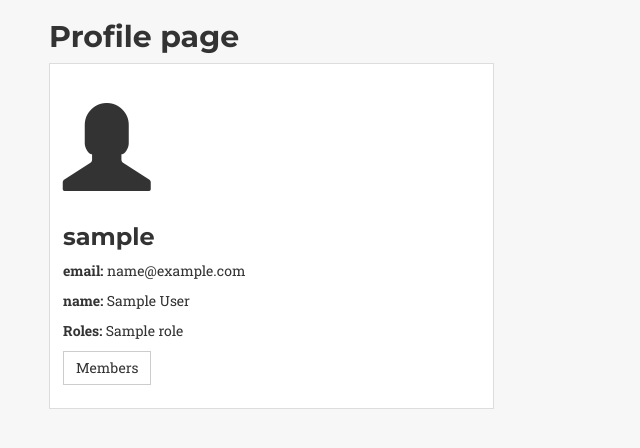
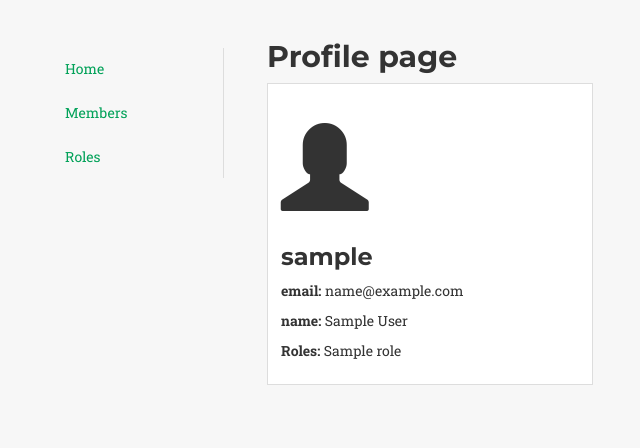
Before and after one commit to rubenlorenzo/Flask_Scaffold_Admin, a Flask app: template app/templates/profile.html in a window 1280 px wide. Shown: the part 52-500 px from the top of the page, without its empty margins (36-676 px from the left). Run offline with Flask 2, Linux system fonts and the light colour scheme; tables that the repository leaves empty hold one stand-in row (values such as "Sample post"); the template is opened without the code that fills it: values that come from a table or form of the project are taken from there, most other values are stand-ins (such as "Sample title", 1, 10 or a date in 2020); parts of the project's set-up code (start-up, migrations or seed data) failed here and were passed over; some libraries are stand-ins or nearby versions.

Commit message:
add vertical menu, closed #2

```diff
--- a/app/static/style.css
+++ b/app/static/style.css
@@ -87,8 +87,6 @@
 
 }
 
-
-
 #submit_roles_user{
   margin-top: 0.9px;
 }
@@ -124,3 +122,24 @@
 .dropdown-menu {
     background-color: #e8e8e8;
 }
+
+/* Vertical-menu */
+#vertical-menu{
+  margin-top: 2em;
+  margin-right: 2em;
+  border-right: 1px solid  #ddd;
+}
+.nav-pills > li > a{
+  border: 1px solid  #F7F7F7;
+  border-radius: 0px;
+}
+.nav-pills > li.active > a{
+  background-color: #01A158;
+
+}
+
+.nav-pills > li.active > a:focus, .nav-pills > li.active > a:hover, .nav-pills > li > a:hover {
+  background-color: #faece1;
+  border-color: #01A158;
+  color:#d41111;
+}
--- a/app/templates/base.html
+++ b/app/templates/base.html
@@ -4,7 +4,7 @@
   <meta charset="UTF-8">
   <meta name="viewport" content="width=device-width, initial-scale=1.0">
   <meta http-equiv="X-UA-Compatible" content="ie=edge">
-  <title>UsersApp</title>
+  <title>UsersApp - {{title}}{% if subtitle %}, {{subtitle}}{% endif %} page</title>
 
   <!-- Latest compiled and minified CSS -->
  <link rel="stylesheet" href="https://maxcdn.bootstrapcdn.com/bootstrap/3.3.7/css/bootstrap.min.css">
@@ -46,8 +46,23 @@
          {%- endwith %}
       {% endblock %}
 
-      <!-- Content -->
-      {% block main %}{% block content %}{% endblock %}{% endblock %}
+
+      <div class="row">
+        <!-- vertical menu -->
+        <div id="vertical-menu" class="col-sm-3 col-md-2 col-lg-2">
+          <ul class="nav nav-pills nav-stacked">
+            <li role="presentation" {% if title == "Home" %} class="active" {% endif %}><a href="/">Home</a></li>
+            <li role="presentation" {% if title == "Members" %} class="active" {% endif %}><a href="/members">Members</a></li>
+            <li role="presentation"> {% if title == "Roles" %} class="active" {% endif %}<a href="/roles">Roles</a></li>
+          </ul>
+        </div>
+        <!-- Content -->
+        <div class="col-sm-8 col-md-9 col-lg-9">
+          {% block main %}{% block content %}{% endblock %}{% endblock %}
+        </div>
+      </div>
+
+
 
       </div>
 
--- a/app/templates/edit_profile.html
+++ b/app/templates/edit_profile.html
@@ -17,7 +17,7 @@
     <!-- Form -->
     <form action="" method="POST" class="form" role="form_user">
       <div class="row">
-        <div class="col-sm-6 col-md-5 col-lg-4">
+        <div class="col-sm-6 col-md-7 col-lg-8">
         {{ form_user.hidden_tag() }}
         {{ render_field(form_user.first_name, tabindex=240, value=user.first_name ) }}
         {{ render_field(form_user.last_name, tabindex=240, value=user.last_name) }}
@@ -45,5 +45,5 @@
 
 <!-- Block buttons -->
 {% block buttons %}
-  <a href="/members" class="btn btn-default" role="button">Members</a>
+
 {% endblock %}
--- a/app/templates/edit_profile_roles.html
+++ b/app/templates/edit_profile_roles.html
@@ -9,5 +9,4 @@
 
 <!-- Buttons -->
 {% block buttons %}
-  <a href="/members" class="btn btn-default" role="button">Members</a>
 {% endblock %}
--- a/app/templates/profile.html
+++ b/app/templates/profile.html
@@ -73,8 +73,6 @@
               {% elif vars.type_user == 'currentuser' %}
                   <a href="/members/myprofile/edit" class="btn btn-primary" role="button">Edit</a>
               {% endif %}
-
-               <a href="/members" class="btn btn-default" role="button">Members</a>
              </p>
             {% endblock %}
 
--- a/app/templates/profile_roles.html
+++ b/app/templates/profile_roles.html
@@ -6,7 +6,7 @@
       <!-- Form add roles -->
       <form action="/members/roles/add?user={{user.username}}" method="POST" class="form_role" role="form">
         <div class="row">
-          <div class="col-sm-6 col-md-5 col-lg-4">
+          <div class="col-sm-6 col-md-7 col-lg-8">
             {{ form_user.hidden_tag() }}
             {{ render_field(form_role.name, label_visible=false, placeholder="Add role") }}
 
@@ -20,7 +20,7 @@
       <!-- Form select / deselect roles to user -->
       <form action="/members/roles/add/{{user.username}}" method="POST" class="form_role_user" role="form">
         <div class="row">
-          <div class="col-sm-6 col-md-5 col-lg-4">
+          <div class="col-sm-6 col-md-7 col-lg-8">
             {{ form_user.hidden_tag() }}
 
             {# User roles are compared to general roles #}
--- a/app/views.py
+++ b/app/views.py
@@ -13,21 +13,24 @@
 #Root - route
 @app.route('/')
 def home_page():
-    return render_template('index.html')
+    return render_template('index.html', title="Home")
 
 
 #Members - route
 @app.route('/members')
 @login_required
 def members_page():
-    return render_template('members.html', users=db.session.query(User).all())
+    return render_template('members.html', users=db.session.query(User).all(),
+        title="Members")
 
 
 #Users_profile - route
 @app.route('/members/profile/<username>')
 @login_required
 def profile(username):
-    return render_template('profile.html', user=db.session.query(User).filter(User.username == username).first())
+    return render_template('profile.html',
+        user=db.session.query(User).filter(User.username == username).first(),
+         title="Members", subtitle="Profile")
 
 
 #User_profile_edit - route
@@ -50,7 +53,8 @@
 
     # Process GET or invalid POST
     return render_template('edit_profile.html',
-                           form_user=form_user, name=request.args.get('name'))
+        form_user=form_user, name=request.args.get('name'), title="Members",
+        subtitle="Edit profile")
 
 #Admin_profile_edit - route
 @app.route('/members/myprofile/edit/admin', methods=['GET', 'POST'])
@@ -71,13 +75,15 @@
         # Redirect to home page
         return redirect(url_for('edit_profile_admin'))
 
-    return render_template('edit_profile_admin.html', form_user=form_user, form_role=form_role, roles=db.session.query(Role).all(), name=request.args.get('name'))
+    return render_template('edit_profile_admin.html', form_user=form_user,
+        form_role=form_role, roles=db.session.query(Role).all(),
+        name=request.args.get('name'), title="Members", subtitle="Profile edit")
 
 #Admin_page - route
 @app.route('/admin/page')
 @roles_required('admin')
 def admin_page():
-    return render_template('admin_page.html')
+    return render_template('admin_page.html', title="Admin")
 
 
 #Edit_profile_roles - route
@@ -92,7 +98,7 @@
     return render_template(
         'edit_profile_roles.html',
          user=user,
-          form_user=form_user, form_role=form_role,roles=db.session.query(Role).all())
+          form_user=form_user, form_role=form_role,roles=db.session.query(Role).all(), title="Members", subtitle="Profile edit")
 
 
 #Add_role - route
```
